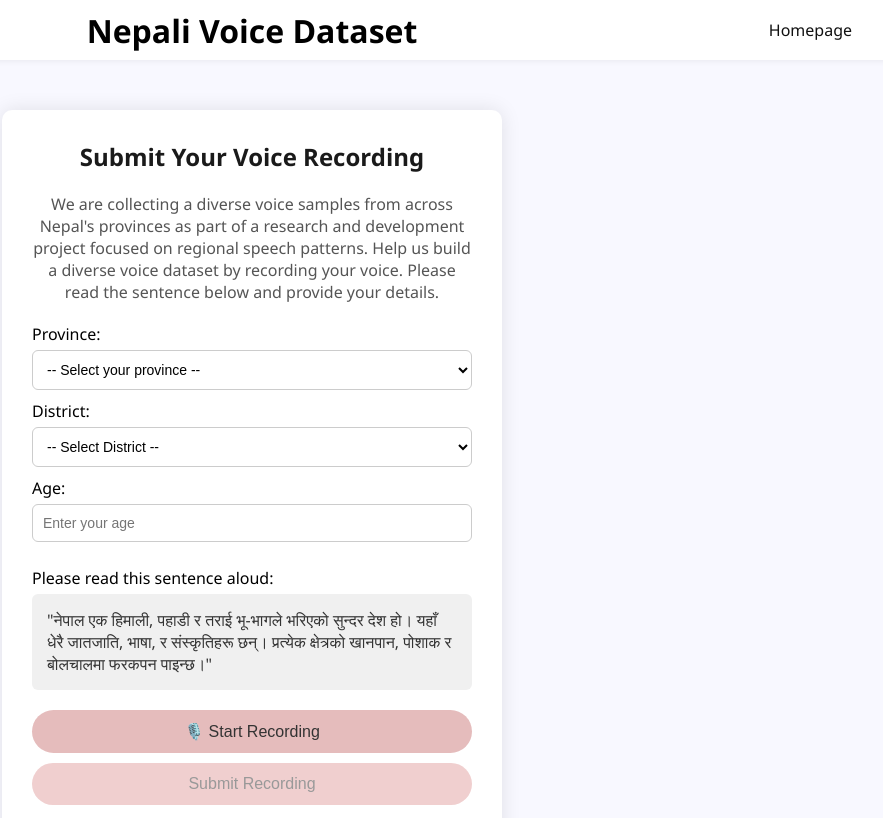
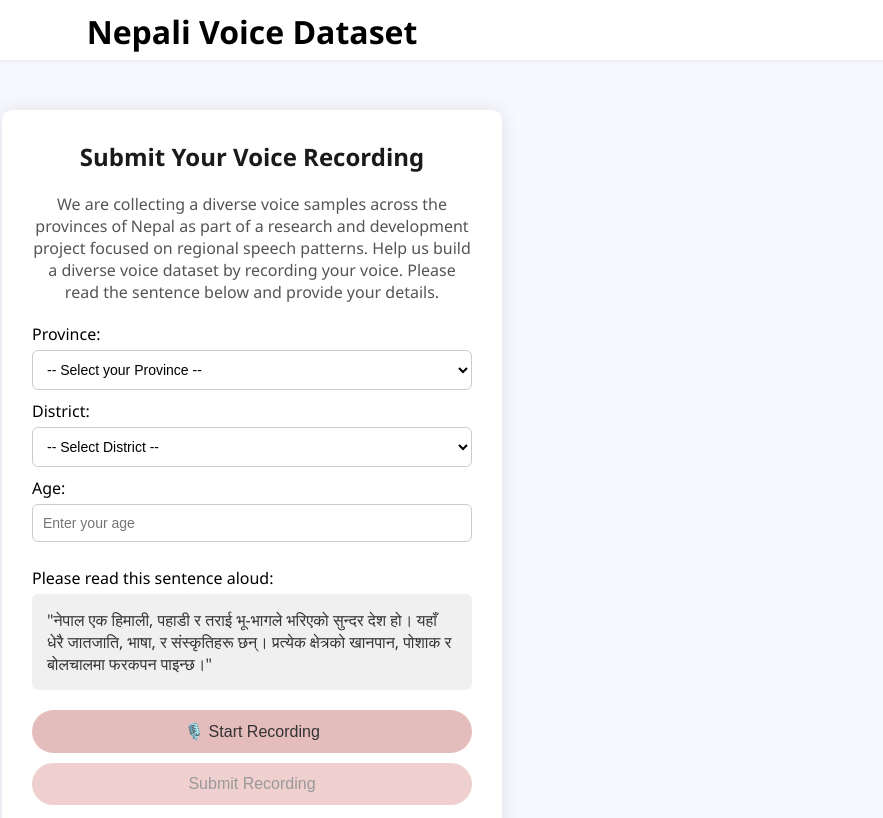
Before and after one commit to Pranisha05/Voice-dataset, a website: page public/index.html in a window 1280 px wide. Shown: the top 818 px of the page, without its empty margins (388-1271 px from the left). Drawn offline with Linux system fonts and the light colour scheme.

Commit message:
delete nav and changed texts

```diff
--- a/public/index.html
+++ b/public/index.html
@@ -8,19 +8,13 @@
 </head>
 <body>
   <header class="top-header">
-    <!-- <div class="logo">
-      <img src="logo.png" alt="Logo">
-    </div> -->
     <h1 class="main-heading">Nepali Voice Dataset</h1>
-    <nav>
-    <a href="#" class="nav-link">Homepage</a>
-  </nav>
 </header>
 
 <div class="container">
   <h2>Submit Your Voice Recording</h2>
   <p class="description">
-    We are collecting a diverse voice samples from across Nepal's provinces as part of
+    We are collecting a diverse voice samples across the provinces of Nepal as part of
     a research and development project focused on regional speech patterns.
     Help us build a diverse voice dataset by recording your voice. Please read the sentence below and provide your details.
   </p>
@@ -28,9 +22,9 @@
   <form id="voiceform">
   <label for="province">Province:</label>
   <select id="province">
-    <option value="" disabled selected>-- Select your province --</option>
-    <option value="Koshi">Province 1</option>
-    <option value="Madhesh">Province 2</option>
+    <option value="" disabled selected>-- Select your Province --</option>
+    <option value="Koshi">Koshi Province</option>
+    <option value="Madhesh">Madhesh Province</option>
     <option value="Bagmati">Bagmati Province</option>
     <option value="Gandaki">Gandaki Province</option>
     <option value="Lumbini">Lumbini Province</option>
--- a/public/style.css
+++ b/public/style.css
@@ -21,40 +21,17 @@ body {
   width: 100%;
   height: 60px;
   background-color: white;
-  display: flex;
   align-items: center;
-  justify-content: flex-end;
   padding: 10px 40px;
   box-shadow: 0 2px 5px rgba(0, 0, 0, 0.05);
   position: fixed;
   top: 0;
-
 }
 
-/* .top-header .logo h1 {
+.top-header h1{
   text-align: center;
   color: #000000;
 }
-
-.top-header .logo img {
-  height: 40px;
-} */
-
-.top-header h1{
-  position: absolute;
-  left: 50%;
-  margin: 0;
-  transform: translateX(-50%);
-  color: #000000;
-}
-.top-header .nav-link {
-  font-size: 16px;
-  color: #111;
-  text-decoration: none;
-  font-weight: 500;
-
-}
-
 
 .container {
   margin-top: 30px;
@@ -66,7 +43,6 @@ body {
   max-width: 500px;
   margin-bottom: 50px;;
 }
-
 
 h2 {
   text-align: center;
```
